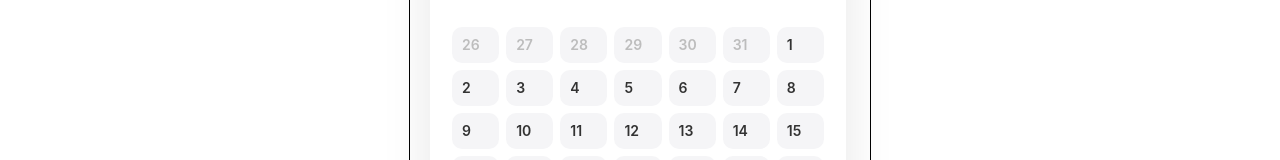
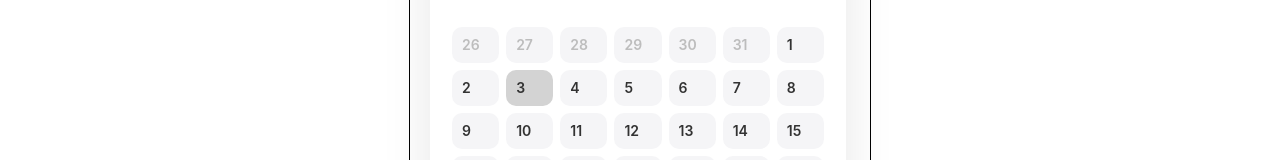
Before and after one commit to ybw903/Financial-ledger, a React (Create React App) app in the folder client/: page / in a window 1280 px wide. Shown: the part 457-617 px from the top of the page. Built offline with nearby package versions, Linux system fonts and the light colour scheme.

Commit message:
style: show diff color if today

```diff
--- a/client/src/components/Calendar/index.style.ts
+++ b/client/src/components/Calendar/index.style.ts
@@ -10,6 +10,10 @@ interface ICalendar {
 
 interface IDateIndicator {
   isInMonth: boolean
+}
+
+interface IDateCell {
+  isToday: boolean
 }
 
 export const CalendarSection = styled.div<ICalendar>`
@@ -53,11 +57,11 @@ export const CalendarBody = styled.div`
   height: 85%;
 `
 
-export const DateCell = styled.div`
+export const DateCell = styled.div<IDateCell>`
   display: flex;
   flex-direction: column;
   justify-content: space-between;
-  background-color: #f5f5f7;
+  background-color: ${(props) => (props.isToday ? 'lightgray' : '#f5f5f7')};
   border-radius: 10px;
   padding: 0px 9px 4px 0px;
   width: 100%;
--- a/client/src/components/Calendar/index.tsx
+++ b/client/src/components/Calendar/index.tsx
@@ -17,6 +17,7 @@ interface ICalendar {
 interface ICalendarDate {
   isInMonth: boolean
   dateNumber: number
+  isToday: boolean
 }
 
 const Calendar: React.FC<ICalendar> = (props) => {
@@ -35,7 +36,7 @@ const Calendar: React.FC<ICalendar> = (props) => {
   const drawCalendarBody = () => {
     return calendarDate.map((date, i) => {
       return (
-        <DateCell key={i}>
+        <DateCell key={i} isToday={date.isToday}>
           <DateIndicator isInMonth={date.isInMonth}>
             {date.dateNumber}
           </DateIndicator>
@@ -65,17 +66,29 @@ const Calendar: React.FC<ICalendar> = (props) => {
 
     for (let i = 0; i < thisMonthStartDay; i++) {
       const date = i + lastMonthStartDate
-      newCalendarDate.push({ dateNumber: date, isInMonth: false })
+      newCalendarDate.push({
+        dateNumber: date,
+        isInMonth: false,
+        isToday: false,
+      })
     }
     for (let i = 0; i < thisMonthEndDate; i++) {
       const date = i + 1
-      newCalendarDate.push({ dateNumber: date, isInMonth: true })
+      newCalendarDate.push({
+        dateNumber: date,
+        isInMonth: true,
+        isToday: date === props.date.getDate(),
+      })
     }
     const neededCellCnt = 42 - newCalendarDate.length
 
     for (let i = 0; i < neededCellCnt; i++) {
       const date = i + 1
-      newCalendarDate.push({ dateNumber: date, isInMonth: false })
+      newCalendarDate.push({
+        dateNumber: date,
+        isInMonth: false,
+        isToday: false,
+      })
     }
     return newCalendarDate
   }, [props.date])
```
